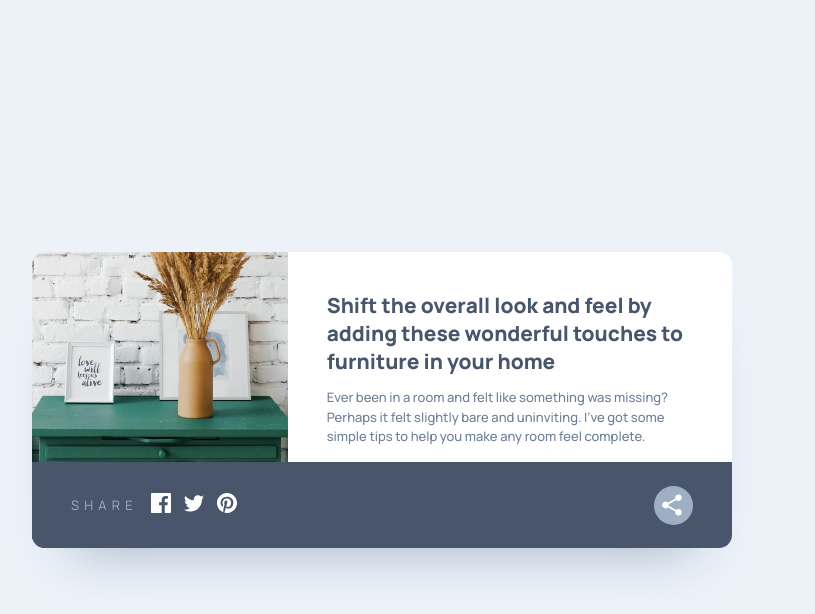
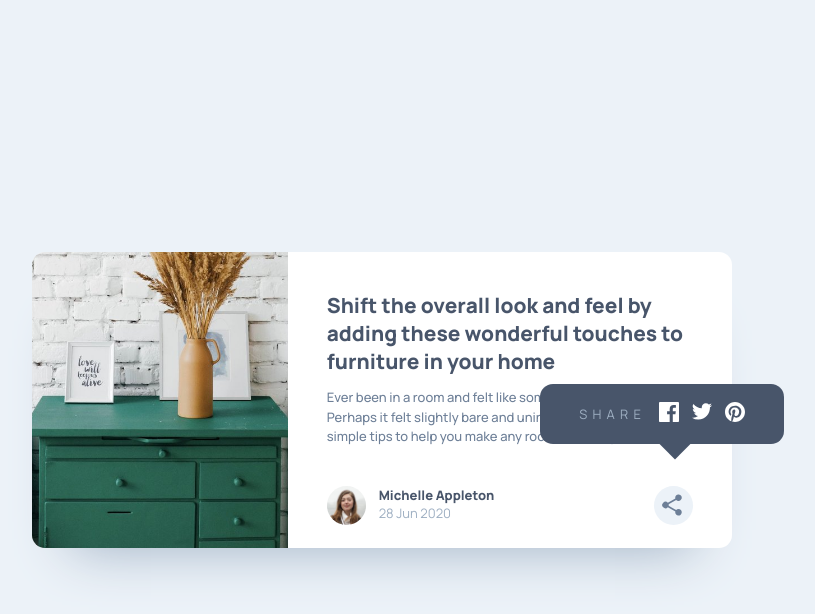
Before and after one commit to ivan-develops/Article-preview-component, a plain HTML site: page index.html in a window 1280 px wide. Both pictures are taken after a click on the link 931 px from the left and 505 px from the top of the page. Shown: the whole page, without its empty margins (258-1073 px from the left). Drawn offline with Linux system fonts and the light colour scheme.

Commit message:
challenge complete

```diff
--- a/script.js
+++ b/script.js
@@ -2,10 +2,10 @@ const modal = document.getElementById('modal');
 const btnShare = document.getElementById('btn-share');
 const modal__btnShare = modal.querySelector(".btn-share");
 
-btnShare.addEventListener('click' , function(){
-    modal.style.visibility = "visible";
+modal__btnShare.addEventListener( 'click' , ()=>{
+    modal.classList.toggle('active');
 });
 
-modal__btnShare.addEventListener( 'click' , ()=>{
-    modal.style.visibility = "hidden";
-})
+btnShare.addEventListener( 'click' , ()=>{
+    modal.classList.toggle('active');
+} );
--- a/style.css
+++ b/style.css
@@ -1,5 +1,7 @@
 @import url('https://fonts.googleapis.com/css2?family=Manrope:wght@200..800&display=swap');
-* {
+*,
+::before,
+::after {
     margin: 0;
     padding: 0;
     box-sizing: border-box;
@@ -27,12 +29,14 @@ body {
     width: 330px ;
     background: #fff;
     border-radius: 1em;
-    overflow: hidden;
     box-shadow: 0 3em 4em -3em var(--Grayish-Blue);
 
     position: relative; /** for div.modal */
 
     .container-image {
+        overflow: hidden;
+        border-radius: 1em 1em 0 0;
+
         img {
             width: 100%;
             aspect-ratio: 12 / 8;
@@ -100,7 +104,6 @@ body {
     /** MODAL */
     .modal {
         visibility: hidden;
-
         background: var(--Very-Dark-Grayish-Blue);
         position: absolute;
         bottom: 0;
@@ -110,6 +113,8 @@ body {
         justify-content: space-between;
         padding: 0 3em;
         align-items: center;
+        border-radius: 0 0 1em 1em;
+
 
         .column-1 {
             display: flex;
@@ -130,6 +135,9 @@ body {
         }
     }
 }
+.card .active {
+    visibility: visible;
+}
 
 @media screen and (min-width: 1000px){
     .card {
@@ -137,12 +145,37 @@ body {
         width: 700px;
 
         .container-image {
+            flex-basis: 100%;
+            border-radius: 1em 0 0 1em;
 
-            flex-basis: 100%;
             img {
                 height: 100%;
+            }
+        }
 
-                /* aspect-ratio: 1 / 1; */
+        .modal {
+            width: auto;
+            height: auto;
+            padding: 1.4em 3em;
+            border-radius: 1em;
+            bottom: 8em;
+            right: -4em;
+            box-shadow: 0 3em 4em -3em var(--Grayish-Blue);
+
+
+            .column-2 .btn-share {
+                display: none;
+            }
+
+            &::before {
+                content: '';
+                width: 2em;
+                height: 2em;
+                position: absolute;
+                bottom: -10px;
+                right: 7.4em ;
+                rotate: 45deg;
+                background: var(--Very-Dark-Grayish-Blue);
             }
         }
     }
```
Also changed, not shown: index.html (+1 -0 lines).
